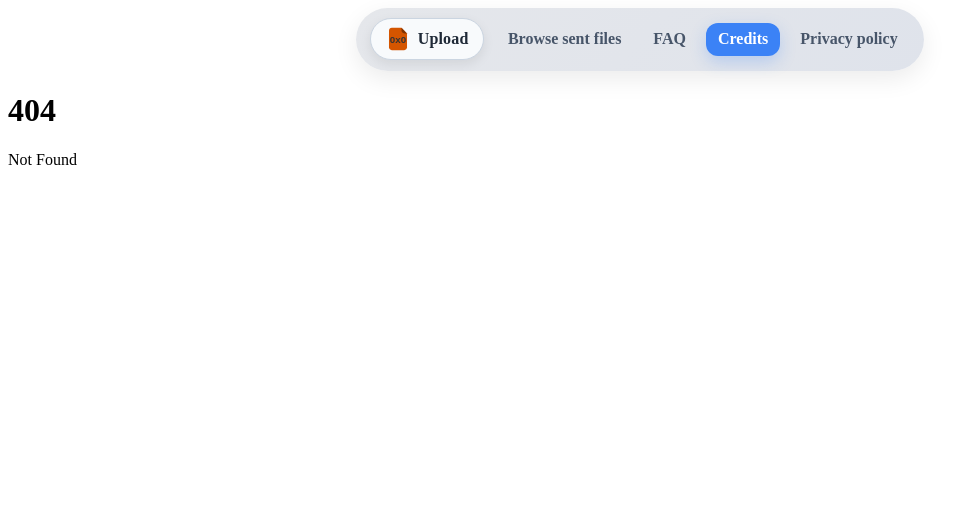
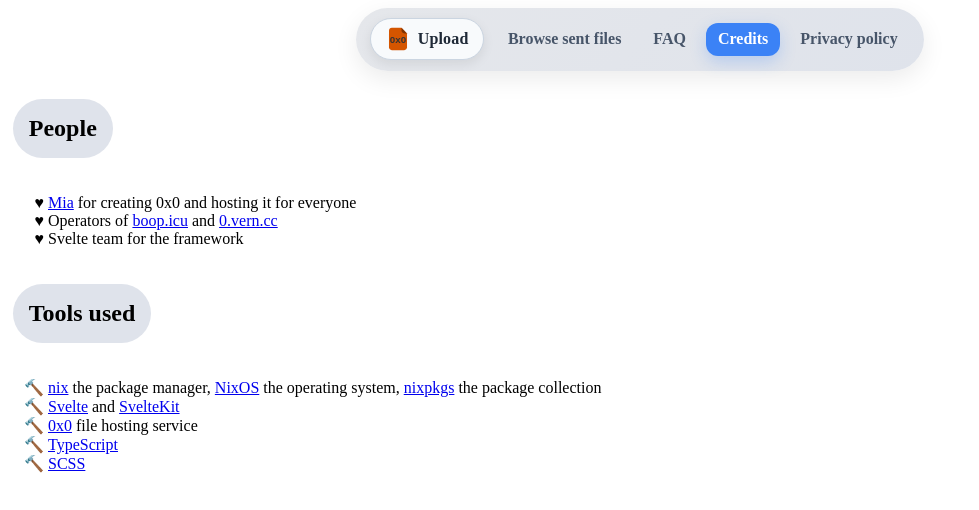
Before and after one commit to reptee/0x0-wrapper, a SvelteKit app: page /credits in a window 1280 px wide. Before the commit this address had no page. Shown: the top 510 px of the page, without its empty margins (0-979 px from the left). Built offline with nearby package versions, Linux system fonts and the light colour scheme.

Commit message:
feat: add credits page

```diff
--- /dev/null
+++ b/src/routes/credits/+page.svelte
@@ -0,0 +1,56 @@
+<!-- TODO: hearts as list items prefix -->
+<h2>People</h2>
+<ul class="hearts">
+  <li>
+    <a href="https://git.0x0.st/mia">Mia</a> for creating 0x0 and hosting it for
+    everyone
+  </li>
+  <li>
+    Operators of
+    <a href="https://boop.icu">boop.icu</a> and
+    <a href="https://0.vern.cc">0.vern.cc</a>
+  </li>
+  <li>Svelte team for the framework</li>
+</ul>
+
+<!-- TODO: hammer as list items prefix -->
+<h2>Tools used</h2>
+<ul class="tools">
+  <li>
+    <a href="https://wiki.nixos.org/wiki/Nix_(package_manager)">nix</a> the
+    package manager, <a href="https://nixos.org/">NixOS</a> the operating
+    system,
+    <a href="https://github.com/NixOS/nixpkgs/issues">nixpkgs</a> the package collection
+  </li>
+  <li>
+    <a href="https://svelte.dev/">Svelte</a> and
+    <a href="https://svelte.dev/docs/kit/introduction">SvelteKit</a>
+  </li>
+  <li><a href="https://git.0x0.st/mia/0x0">0x0</a> file hosting service</li>
+  <li><a href="https://www.typescriptlang.org/">TypeScript</a></li>
+  <li><a href="https://sass-lang.com/documentation/syntax/">SCSS</a></li>
+</ul>
+
+<style lang="scss">
+  ul.hearts {
+    list-style: none;
+    & li::marker {
+      content: "♥ ";
+    }
+  }
+
+  ul.tools {
+    list-style: none;
+    & li::marker {
+      content: "🔨 ";
+    }
+  }
+
+  h2 {
+    margin-left: 0.3rem;
+    padding: 1rem;
+    background: #dfe3eb;
+    border-radius: 100pt;
+    display: inline-block;
+  }
+</style>
```
